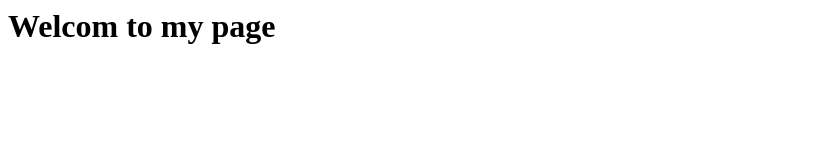
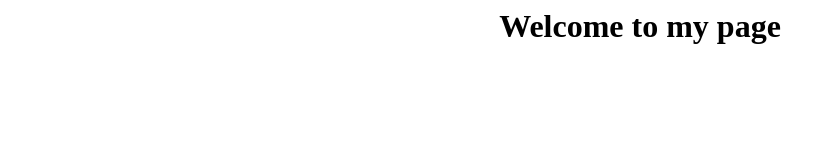
Before and after one commit to philntp/Phil--s-space, a plain HTML site: page index.html in a window 1280 px wide. Shown: the whole page, without its empty margins (0-834 px from the left). Drawn offline with Linux system fonts and the light colour scheme.

Commit message:
Update index.html

```diff
--- a/index.html
+++ b/index.html
@@ -2,6 +2,6 @@
   <head>
   </head>
   <body>
-    <h1 style="align:center">Welcom to my page</h1>
+    <h1 style="text-align:center">Welcome to my page</h1>
   </body>
 </html>
```
